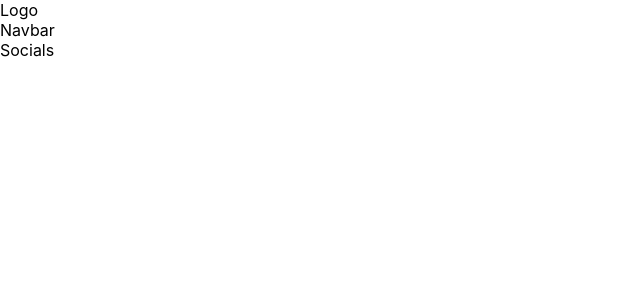
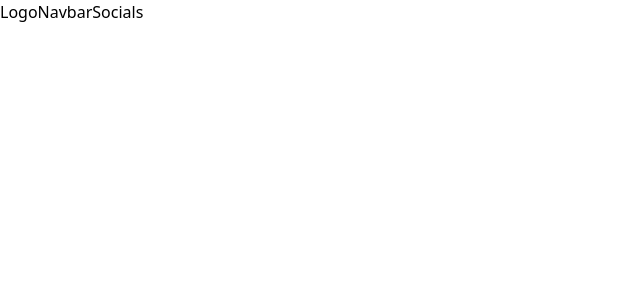
Before and after one commit to Kiril-Pavlov/react-dropdown-menu, a React (Create React App) app: page / in a window 1280 px wide. Shown: the top 300 px of the page, without its empty margins (0-640 px from the left). Built offline with nearby package versions, Linux system fonts and the light colour scheme.

Commit message:
set up tailwind

```diff
--- a/package.json
+++ b/package.json
@@ -34,5 +34,8 @@
       "last 1 firefox version",
       "last 1 safari version"
     ]
+  },
+  "devDependencies": {
+    "tailwindcss": "^3.2.4"
   }
 }
--- a/public/index.html
+++ b/public/index.html
@@ -24,7 +24,7 @@
       work correctly both with client-side routing and a non-root public URL.
       Learn how to configure a non-root public URL by running `npm run build`.
     -->
-    <title>React App</title>
+    <title>DropDown Menu</title>
   </head>
   <body>
     <noscript>You need to enable JavaScript to run this app.</noscript>
--- a/src/components/Header.jsx
+++ b/src/components/Header.jsx
@@ -6,7 +6,7 @@ import Socials from './Socials'
 
 const Header = () => {
   return (
-    <header>
+    <header className='flex flex-row'>
         <Logo/>
         <Navbar/>
         <Socials/>
--- a/src/index.css
+++ b/src/index.css
@@ -1,13 +1,3 @@
-body {
-  margin: 0;
-  font-family: -apple-system, BlinkMacSystemFont, 'Segoe UI', 'Roboto', 'Oxygen',
-    'Ubuntu', 'Cantarell', 'Fira Sans', 'Droid Sans', 'Helvetica Neue',
-    sans-serif;
-  -webkit-font-smoothing: antialiased;
-  -moz-osx-font-smoothing: grayscale;
-}
-
-code {
-  font-family: source-code-pro, Menlo, Monaco, Consolas, 'Courier New',
-    monospace;
-}
+@tailwind base;
+@tailwind components;
+@tailwind utilities;
--- /dev/null
+++ b/tailwind.config.js
@@ -0,0 +1,10 @@
+/** @type {import('tailwindcss').Config} */
+module.exports = {
+  content: [
+    "./src/**/*.{js,jsx,ts,tsx}",
+  ],
+  theme: {
+    extend: {},
+  },
+  plugins: [],
+}
```
